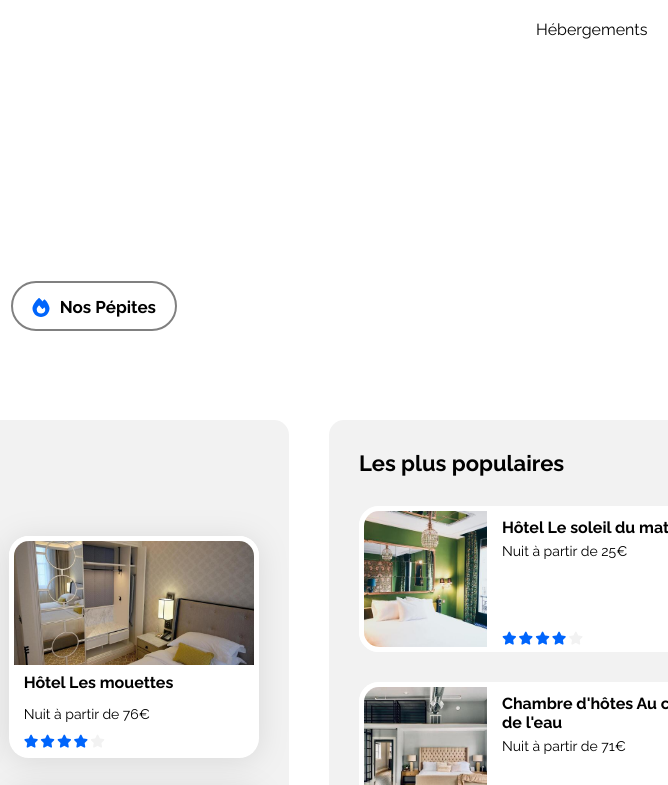
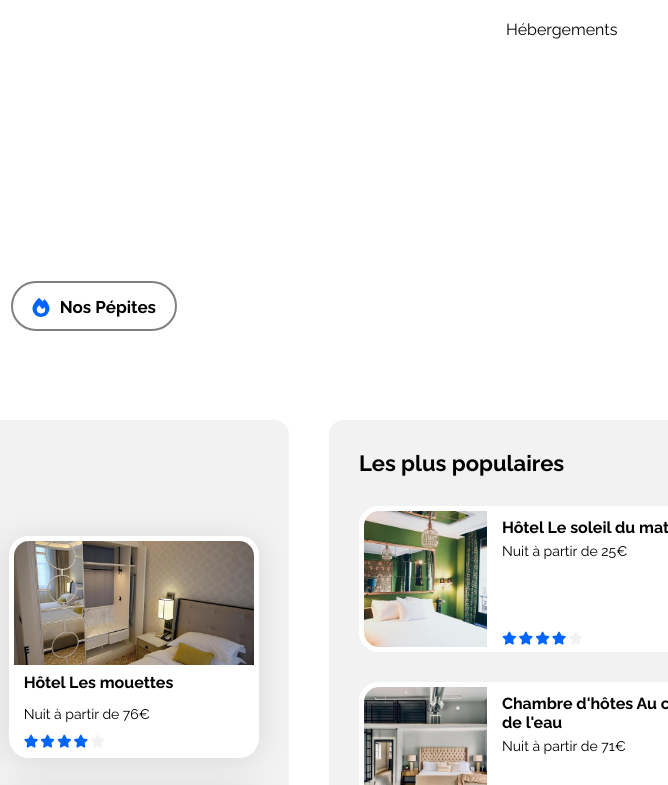
Before and after one commit to Archantay/Projet-2-Cr-er-la-page-d-accueil-d-une-agence-de-voyage-avec-HTML-CSS, a plain HTML site: page index.html in a window 1280 px wide. Shown: the top 785 px of the page, 612-1280 px from the left. Drawn offline with Linux system fonts and the light colour scheme.

Commit message:
redimenssionnement du header

```diff
--- a/style.css
+++ b/style.css
@@ -23,7 +23,7 @@ header {
     display: flex;
     flex-direction: row;
     justify-content: space-between;
-    width: 1440px;
+    width: 1410px;
     height: 79px;
     margin-bottom: 30px;
 
```
